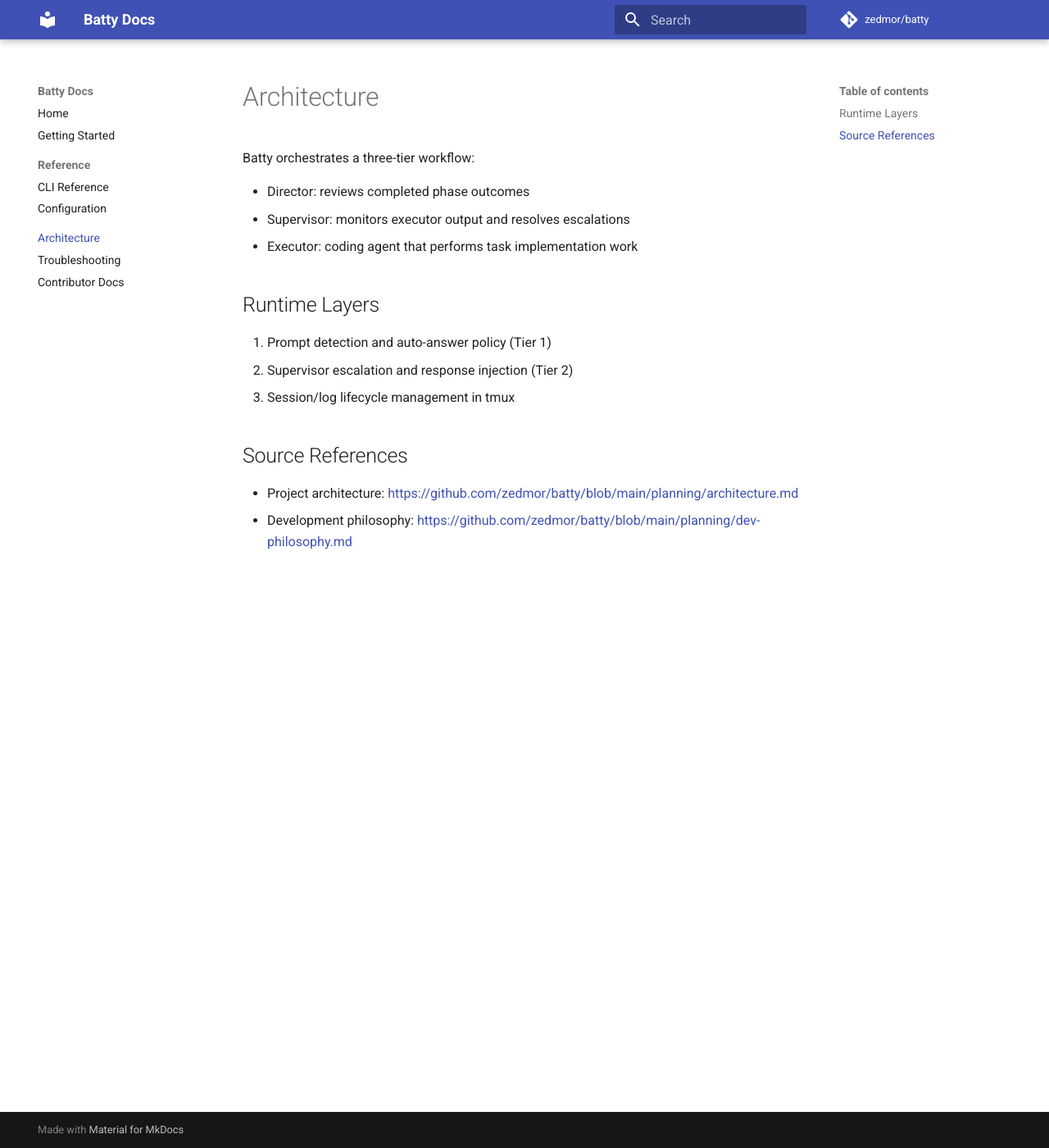
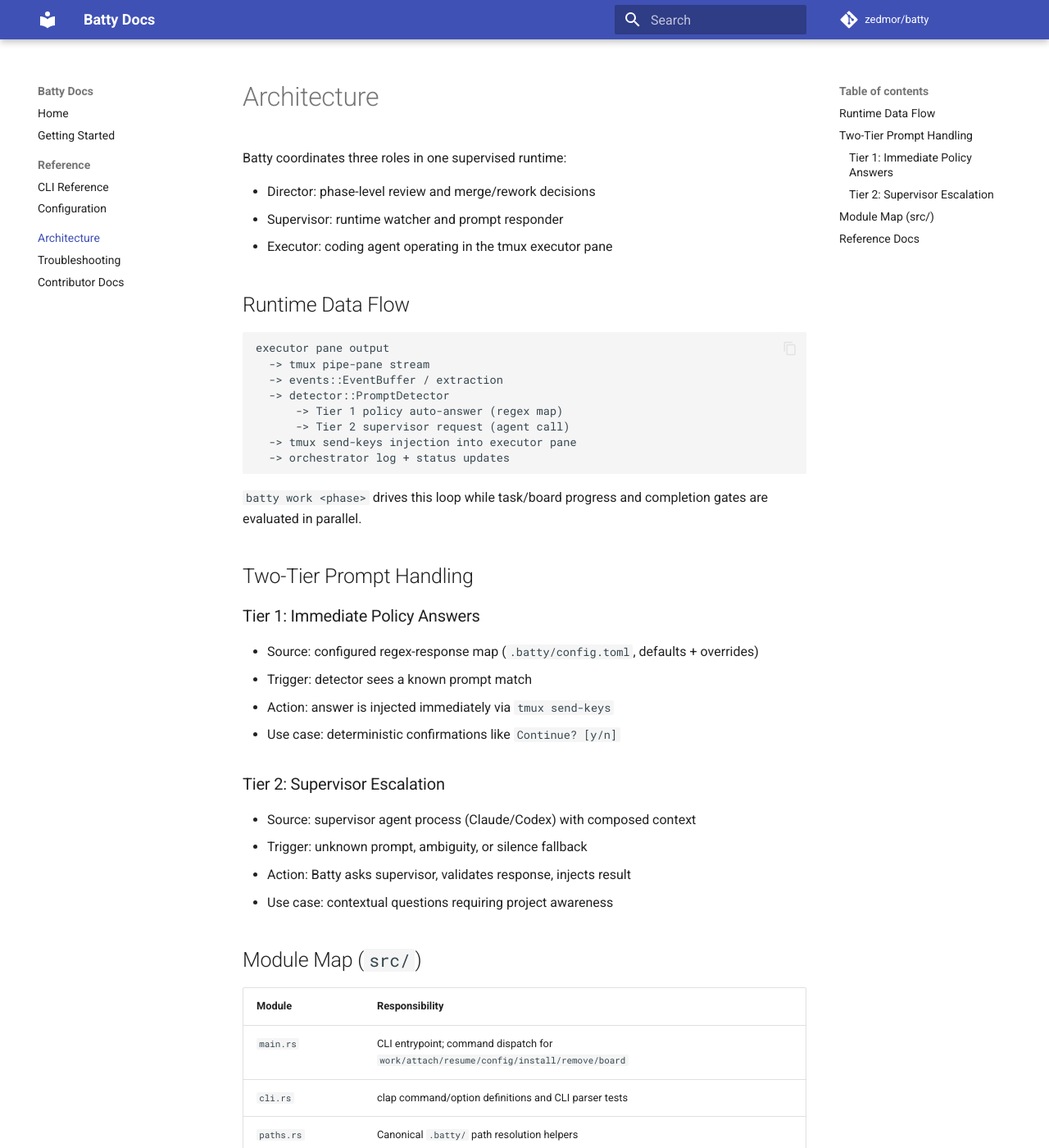
Before and after one commit to battysh/batty, an MkDocs documentation site: the page built from docs/architecture.md, in a window 1280 px wide and 1400 px high. Shown: the whole window at 82% size. Built offline with MkDocs 1.6.1 and Material for MkDocs 9.7.7, drawn with Linux system fonts in a browser that asks for light colours; comment, search, counter and statistics services are not loaded; some of the changed text lies outside the part shown.

Commit message:
docs(architecture): add module map and runtime flow

````diff
--- a/docs/architecture.md
+++ b/docs/architecture.md
@@ -1,18 +1,71 @@
 # Architecture
 
-Batty orchestrates a three-tier workflow:
+Batty coordinates three roles in one supervised runtime:
 
-- Director: reviews completed phase outcomes
-- Supervisor: monitors executor output and resolves escalations
-- Executor: coding agent that performs task implementation work
+- Director: phase-level review and merge/rework decisions
+- Supervisor: runtime watcher and prompt responder
+- Executor: coding agent operating in the tmux executor pane
 
-## Runtime Layers
+## Runtime Data Flow
 
-1. Prompt detection and auto-answer policy (Tier 1)
-2. Supervisor escalation and response injection (Tier 2)
-3. Session/log lifecycle management in tmux
+```text
+executor pane output
+  -> tmux pipe-pane stream
+  -> events::EventBuffer / extraction
+  -> detector::PromptDetector
+      -> Tier 1 policy auto-answer (regex map)
+      -> Tier 2 supervisor request (agent call)
+  -> tmux send-keys injection into executor pane
+  -> orchestrator log + status updates
+```
 
-## Source References
+`batty work <phase>` drives this loop while task/board progress and completion gates are evaluated in parallel.
 
-- Project architecture: <https://github.com/zedmor/batty/blob/main/planning/architecture.md>
-- Development philosophy: <https://github.com/zedmor/batty/blob/main/planning/dev-philosophy.md>
+## Two-Tier Prompt Handling
+
+### Tier 1: Immediate Policy Answers
+
+- Source: configured regex-response map (`.batty/config.toml`, defaults + overrides)
+- Trigger: detector sees a known prompt match
+- Action: answer is injected immediately via `tmux send-keys`
+- Use case: deterministic confirmations like `Continue? [y/n]`
+
+### Tier 2: Supervisor Escalation
+
+- Source: supervisor agent process (Claude/Codex) with composed context
+- Trigger: unknown prompt, ambiguity, or silence fallback
+- Action: Batty asks supervisor, validates response, injects result
+- Use case: contextual questions requiring project awareness
+
+## Module Map (`src/`)
+
+| Module | Responsibility |
+|---|---|
+| `main.rs` | CLI entrypoint; command dispatch for `work/attach/resume/config/install/remove/board` |
+| `cli.rs` | clap command/option definitions and CLI parser tests |
+| `paths.rs` | Canonical `.batty/` path resolution helpers |
+| `work.rs` | Phase run pipeline: context composition, launch orchestration, resume hooks |
+| `orchestrator.rs` | Core supervision loop (event ingestion, detector loop, policy/tier actions, status updates) |
+| `tmux.rs` | tmux command wrapper for session/window/pane/status operations |
+| `events.rs` | Pipe-pane event parsing/buffering and structured event extraction |
+| `detector.rs` | Prompt detection state machine (silence windows, pattern matching, fallback triggers) |
+| `tier2.rs` | Supervisor invocation, context snapshotting, answer extraction, escalation control |
+| `completion.rs` | Phase completion contract and completion signal detection |
+| `worktree.rs` | Run worktree create/reuse/cleanup and branch naming conventions |
+| `install.rs` | `batty install` / `batty remove` asset management and prerequisite checks |
+| `agent/mod.rs` | AgentAdapter trait + adapter registry/selection |
+| `agent/claude.rs` | Claude adapter process command composition |
+| `agent/codex.rs` | Codex adapter process command composition |
+| `config/mod.rs` | `.batty/config.toml` schema, loading, defaults, validation |
+| `policy/mod.rs` | Policy tiers and decision model (observe/suggest/act/auto) |
+| `prompt/mod.rs` | Prompt pattern set and matching utilities |
+| `log/mod.rs` | JSONL execution logs and structured lifecycle event writes |
+| `task/mod.rs` | kanban-md task file/board parsing and task selection helpers |
+| `supervisor/mod.rs` | Supervisor runtime abstractions and execution helpers |
+| `dod/mod.rs` | Definition-of-done gates (tests/checks before task/phase closure) |
+| `bin/docsgen.rs` | Documentation generator used by `scripts/generate-docs.sh` |
+
+## Reference Docs
+
+- Project architecture: `planning/architecture.md`
+- Development philosophy: `planning/dev-philosophy.md`
````
